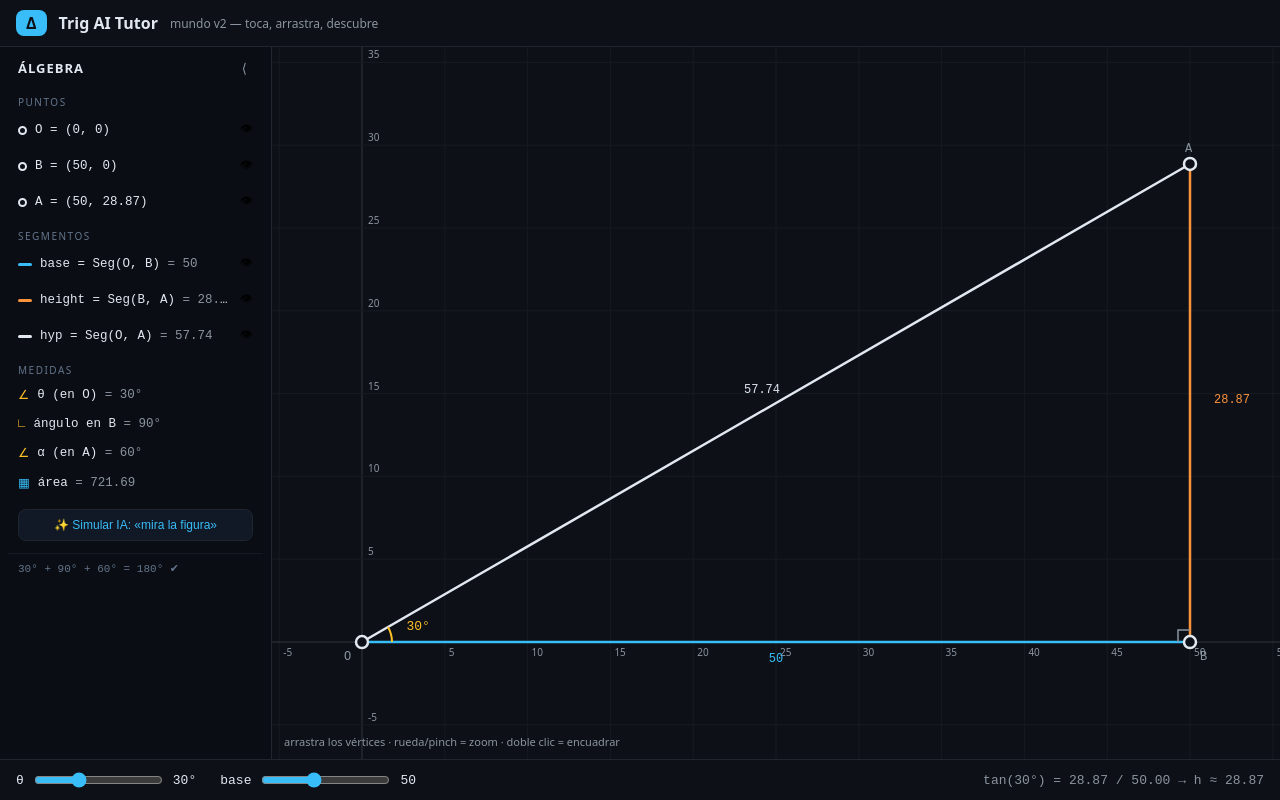
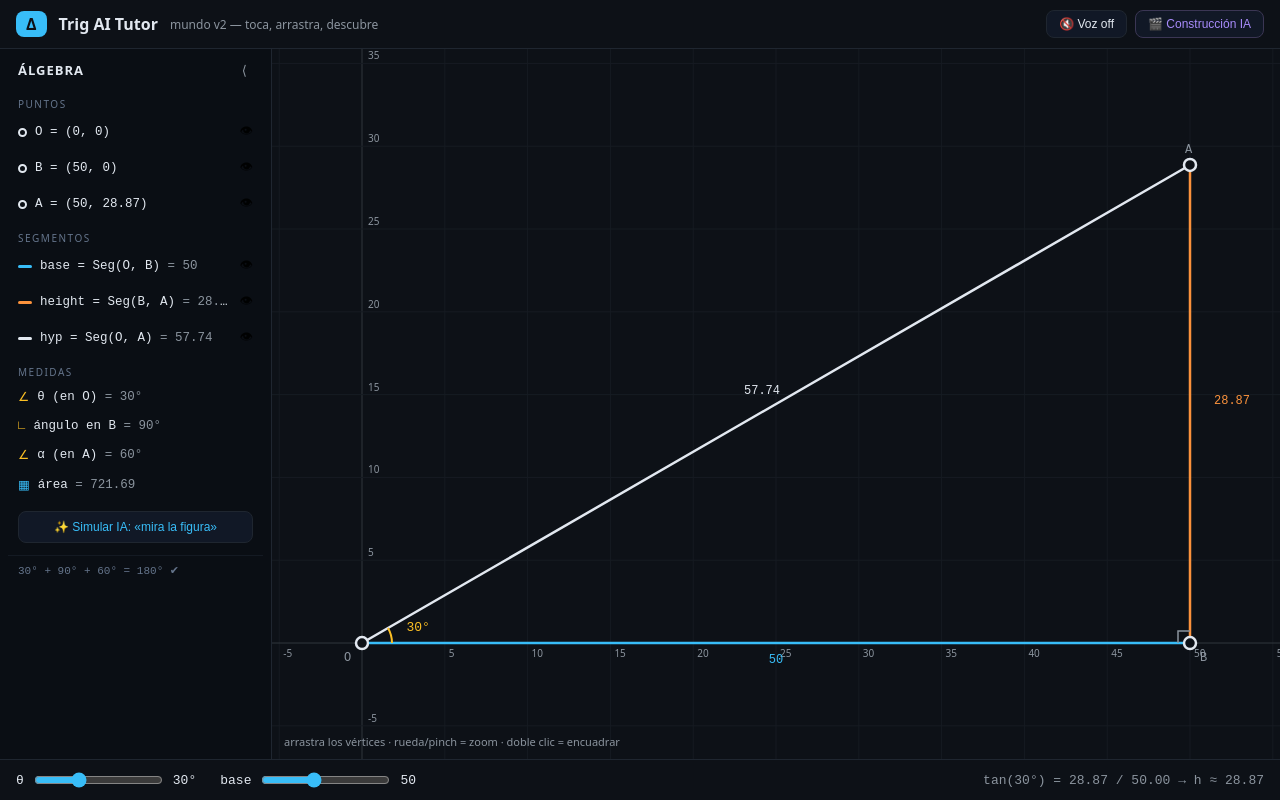
Before and after one commit to helentierro/Trig-Ai-Qwen3.8, a React (Vite) app: page / in a window 1280 px wide. Built offline with nearby package versions, Linux system fonts and the light colour scheme.

Commit message:
feat: B - director de escena IA con cursor y voz

```diff
--- a/src/App.tsx
+++ b/src/App.tsx
@@ -1,11 +1,20 @@
 import { TriangleCanvas } from './components/canvas/TriangleCanvas';
 import { AlgebraPanel } from './components/panel/AlgebraPanel';
 import { useCanvasStore } from './stores/canvasStore';
+import { runConstruction } from './services/scenePlayer';
+
+const btn: React.CSSProperties = {
+  padding: '6px 12px', borderRadius: 8, border: '1px solid #1f2630',
+  background: '#111826', color: '#e2e8f0', cursor: 'pointer', fontSize: 12,
+};
 
 export default function App() {
   const m = useCanvasStore((s) => s.measures);
   const setAngleDeg = useCanvasStore((s) => s.setAngleDeg);
   const setBase = useCanvasStore((s) => s.setBase);
+  const voiceOn = useCanvasStore((s) => s.voiceOn);
+  const setVoiceOn = useCanvasStore((s) => s.setVoiceOn);
+  const playing = useCanvasStore((s) => s.playing);
 
   return (
     <div style={{ display: 'flex', flexDirection: 'column', height: '100vh', background: '#0d1117', color: '#e2e8f0' }}>
@@ -13,6 +22,12 @@ export default function App() {
         <span style={{ background: '#38bdf8', color: '#0d1117', fontWeight: 800, borderRadius: 8, padding: '2px 10px' }}>Δ</span>
         <strong>Trig AI Tutor</strong>
         <span style={{ color: '#8b949e', fontSize: 12 }}>mundo v2 — toca, arrastra, descubre</span>
+        <span style={{ marginLeft: 'auto', display: 'flex', gap: 8 }}>
+          <button style={btn} onClick={() => setVoiceOn(!voiceOn)}>{voiceOn ? '🔊 Voz on' : '🔇 Voz off'}</button>
+          <button style={{ ...btn, color: '#a78bfa', borderColor: '#3b3654' }} disabled={playing} onClick={runConstruction}>
+            🎬 {playing ? 'Construyendo…' : 'Construcción IA'}
+          </button>
+        </span>
       </header>
 
       <div style={{ flex: 1, display: 'flex', minHeight: 0 }}>
@@ -25,12 +40,12 @@ export default function App() {
       <footer style={{ borderTop: '1px solid #1f2630', padding: '10px 16px', display: 'flex', gap: 24, alignItems: 'center', fontFamily: 'monospace', fontSize: 13 }}>
         <label style={{ display: 'flex', alignItems: 'center', gap: 8 }}>
           θ
-          <input type="range" min={1} max={89} value={Math.round(m.angleDeg)} onChange={(e) => setAngleDeg(+e.target.value)} />
+          <input type="range" min={1} max={89} value={Math.round(m.angleDeg)} disabled={playing} onChange={(e) => setAngleDeg(+e.target.value)} />
           {m.angleDeg.toFixed(0)}°
         </label>
         <label style={{ display: 'flex', alignItems: 'center', gap: 8 }}>
           base
-          <input type="range" min={5} max={120} value={Math.round(m.base)} onChange={(e) => setBase(+e.target.value)} />
+          <input type="range" min={5} max={120} value={Math.round(m.base)} disabled={playing} onChange={(e) => setBase(+e.target.value)} />
           {m.base.toFixed(0)}
         </label>
         <span style={{ marginLeft: 'auto', color: '#8b949e' }}>
--- a/src/components/canvas/InteractionLayer.tsx
+++ b/src/components/canvas/InteractionLayer.tsx
@@ -2,7 +2,7 @@ import { useEffect, useRef, useState, type ReactNode, type PointerEvent as React
 import { useCanvasStore } from '../../stores/canvasStore';
 import { type Vec2, screenToWorld, worldToScreen } from '../../utils/coordinateTransform';
 
-const HIT_RADIUS = 18; // px táctiles generosos (tablet/niño)
+const HIT_RADIUS = 18;
 
 export function InteractionLayer({ children }: { children: ReactNode }) {
   const ref = useRef<HTMLDivElement>(null);
@@ -18,7 +18,8 @@ export function InteractionLayer({ children }: { children: ReactNode }) {
   };
 
   const hitTest = (pt: Vec2): string | null => {
-    const { points, camera } = useCanvasStore.getState();
+    const { points, camera, playing } = useCanvasStore.getState();
+    if (playing) return null; // mientras la IA construye, el niño mira (pan/zoom sí)
     for (const p of Object.values(points)) {
       if (!p.visible) continue;
       const sp = worldToScreen(p.pos, camera);
@@ -47,7 +48,7 @@ export function InteractionLayer({ children }: { children: ReactNode }) {
     const prev = pointers.current.get(e.pointerId);
     const st = useCanvasStore.getState();
 
-    if (!prev) { st.setHover(hitTest(pt)); return; } // solo hover, sin botón
+    if (!prev) { st.setHover(hitTest(pt)); return; }
 
     if (gesture.current?.type === 'pinch' && pointers.current.size >= 2) {
       const [[id1, a], [id2, b]] = [...pointers.current.entries()];
--- a/src/components/canvas/TriangleCanvas.tsx
+++ b/src/components/canvas/TriangleCanvas.tsx
@@ -3,13 +3,13 @@ import { useCanvasStore } from '../../stores/canvasStore';
 import { niceGridStep, screenToWorld, worldToScreen } from '../../utils/coordinateTransform';
 import { InteractionLayer } from './InteractionLayer';
 
-const C = { bg: '#0d1117', grid: '#161b22', axis: '#30363d', text: '#8b949e', angle: '#fbbf24' };
+const C = { bg: '#0d1117', grid: '#161b22', axis: '#30363d', text: '#8b949e', angle: '#fbbf24', ia: '#a78bfa' };
 const fmt = (n: number) => `${Number(n.toFixed(2))}`;
 
 export function TriangleCanvas() {
   const wrapRef = useRef<HTMLDivElement>(null);
   const s = useCanvasStore();
-  const { camera: cam, viewport, points, segments, measures, hoverId, dragId, snapBadge, selectedId, pulseId } = s;
+  const { camera: cam, viewport, points, segments, measures, hoverId, dragId, snapBadge, selectedId, pulseId, drawn, aiCursor, subtitle } = s;
 
   useEffect(() => {
     const el = wrapRef.current!;
@@ -44,7 +44,7 @@ export function TriangleCanvas() {
     if (y !== 0) gridEls.push(<text key={`ht${i}`} x={Math.min(Math.max(o.x, 4), viewport.w - 30) + 6} y={sy - 4} fill={C.text} fontSize={10}>{y.toFixed(dec)}</text>);
   }
 
-  // ── Triángulo vivo ──
+  // ── Triángulo vivo (con progreso de dibujo de la IA) ──
   const S = { O: worldToScreen(points.O.pos, cam), B: worldToScreen(points.B.pos, cam), A: worldToScreen(points.A.pos, cam) };
   const norm = (v: { x: number; y: number }) => { const l = Math.hypot(v.x, v.y) || 1; return { x: v.x / l, y: v.y / l }; };
   const u = norm({ x: S.O.x - S.B.x, y: S.O.y - S.B.y });
@@ -54,6 +54,7 @@ export function TriangleCanvas() {
   const th = (measures.angleDeg * Math.PI) / 180;
   const lit = (id: string) => hoverId === id || selectedId === id || pulseId === id;
   const vis = (id: string) => segments.find((g) => g.id === id)?.visible ?? true;
+  const done = (drawn['hyp'] ?? 1) >= 1; // marcadores y labels aparecen al terminar el dibujo
 
   return (
     <div ref={wrapRef} style={{ position: 'relative', width: '100%', height: '100%', background: C.bg, userSelect: 'none' }}>
@@ -61,45 +62,51 @@ export function TriangleCanvas() {
         <svg width={viewport.w} height={viewport.h}>
           {gridEls}
 
-          {lit('area') && (
+          {done && lit('area') && (
             <polygon points={`${S.O.x},${S.O.y} ${S.B.x},${S.B.y} ${S.A.x},${S.A.y}`} fill="#38bdf8" fillOpacity={0.12} />
           )}
 
-          {/* lados con brillo cuando el panel o la IA los señala */}
-          {segments.filter((g) => g.visible).map((seg) => {
+          {/* lados: se trazan según el progreso drawn (el lápiz IA dibuja) */}
+          {segments.filter((g) => g.visible && (drawn[g.id] ?? 1) > 0).map((seg) => {
             const P = S[seg.a as 'O' | 'B' | 'A'];
-            const Q = S[seg.b as 'O' | 'B' | 'A'];
+            const Qf = S[seg.b as 'O' | 'B' | 'A'];
+            const t = drawn[seg.id] ?? 1;
+            const Q = { x: P.x + (Qf.x - P.x) * t, y: P.y + (Qf.y - P.y) * t };
             return (
               <g key={seg.id}>
-                {lit(seg.id) && (
-                  <line x1={P.x} y1={P.y} x2={Q.x} y2={Q.y} stroke={seg.color} strokeWidth={9} strokeLinecap="round"
+                {t >= 1 && lit(seg.id) && (
+                  <line x1={P.x} y1={P.y} x2={Qf.x} y2={Qf.y} stroke={seg.color} strokeWidth={9} strokeLinecap="round"
                         className={pulseId === seg.id ? 'glow-pulse' : undefined}
                         strokeOpacity={pulseId === seg.id ? undefined : 0.3} />
                 )}
-                <line x1={P.x} y1={P.y} x2={Q.x} y2={Q.y} stroke={seg.color} strokeWidth={lit(seg.id) ? 3.5 : 2.5} strokeLinecap="round" />
+                <line x1={P.x} y1={P.y} x2={Q.x} y2={Q.y} stroke={seg.color} strokeWidth={t >= 1 && lit(seg.id) ? 3.5 : 2.5} strokeLinecap="round" />
               </g>
             );
           })}
 
-          {/* marcador de ángulo recto en B */}
+          {done && (
             <path d={`M ${S.B.x + u.x * sz} ${S.B.y + u.y * sz} L ${S.B.x + (u.x + v.x) * sz} ${S.B.y + (u.y + v.y) * sz} L ${S.B.x + v.x * sz} ${S.B.y + v.y * sz}`}
                   fill="none" stroke={lit('angleB') ? C.angle : C.text} strokeWidth={1.5} />
+          )}
 
-          {/* arco del ángulo θ en O */}
+          {done && (
             <path d={`M ${S.O.x + r} ${S.O.y} A ${r} ${r} 0 0 0 ${S.O.x + r * Math.cos(th)} ${S.O.y - r * Math.sin(th)}`}
                   fill="none" stroke={C.angle} strokeWidth={lit('angleO') ? 3.5 : 2} />
+          )}
+          {done && (
             <text x={S.O.x + (r + 16) * Math.cos(th / 2)} y={S.O.y - (r + 16) * Math.sin(th / 2)} fill={C.angle} fontSize={13} fontFamily="monospace">
               {fmt(measures.angleDeg)}°
             </text>
+          )}
 
-          {/* labels de lados (respetan visibilidad) */}
-          {vis('base') && <text x={(S.O.x + S.B.x) / 2} y={S.O.y + 20} fill="#38bdf8" fontSize={12} fontFamily="monospace" textAnchor="middle">{fmt(measures.base)}</text>}
-          {vis('height') && <text x={S.B.x + 24} y={(S.B.y + S.A.y) / 2} fill="#fb923c" fontSize={12} fontFamily="monospace">{fmt(measures.height)}</text>}
-          {vis('hyp') && <text x={(S.O.x + S.A.x) / 2 - 14} y={(S.O.y + S.A.y) / 2 - 10} fill="#e2e8f0" fontSize={12} fontFamily="monospace" textAnchor="middle">{fmt(measures.hyp)}</text>}
+          {done && vis('base') && <text x={(S.O.x + S.B.x) / 2} y={S.O.y + 20} fill="#38bdf8" fontSize={12} fontFamily="monospace" textAnchor="middle">{fmt(measures.base)}</text>}
+          {done && vis('height') && <text x={S.B.x + 24} y={(S.B.y + S.A.y) / 2} fill="#fb923c" fontSize={12} fontFamily="monospace">{fmt(measures.height)}</text>}
+          {done && vis('hyp') && <text x={(S.O.x + S.A.x) / 2 - 14} y={(S.O.y + S.A.y) / 2 - 10} fill="#e2e8f0" fontSize={12} fontFamily="monospace" textAnchor="middle">{fmt(measures.hyp)}</text>}
 
-          {/* vértices arrastrables con letra */}
-          {Object.values(points).filter((p) => p.visible).map((p) => {
+          {/* vértices con pop de aparición */}
+          {Object.values(points).filter((p) => p.visible && (drawn[p.id] ?? 1) > 0).map((p) => {
             const sp = S[p.id as 'O' | 'B' | 'A'];
+            const pop = drawn[p.id] ?? 1;
             const active = hoverId === p.id || dragId === p.id;
             const off = { O: { x: -18, y: 18 }, B: { x: 10, y: 18 }, A: { x: -5, y: -12 } }[p.id as 'O' | 'B' | 'A']!;
             return (
@@ -108,13 +115,35 @@ export function TriangleCanvas() {
                   <circle cx={sp.x} cy={sp.y} r={13} fill="none" stroke={selectedId === p.id ? '#fbbf24' : '#38bdf8'}
                           strokeOpacity={0.6} strokeWidth={2} className={pulseId === p.id ? 'glow-pulse' : undefined} />
                 )}
-                <circle cx={sp.x} cy={sp.y} r={active ? 8 : 6} fill={C.bg} stroke="#e2e8f0" strokeWidth={2.5} />
-                <text x={sp.x + off.x} y={sp.y + off.y} fill="#8b949e" fontSize={12} fontFamily="monospace">{p.id}</text>
+                <circle cx={sp.x} cy={sp.y} r={(active ? 8 : 6) * pop} fill={C.bg} stroke="#e2e8f0" strokeWidth={2.5} />
+                {pop >= 1 && <text x={sp.x + off.x} y={sp.y + off.y} fill="#8b949e" fontSize={12} fontFamily="monospace">{p.id}</text>}
               </g>
             );
           })}
+
+          {/* el lápiz de la IA */}
+          {aiCursor.visible && (() => {
+            const c = worldToScreen(aiCursor.pos, cam);
+            return (
+              <g style={{ pointerEvents: 'none' }}>
+                <path d={`M ${c.x} ${c.y} l 14 5 l -8 3 l -3 8 Z`} fill={C.ia} stroke="#fff" strokeWidth={1} />
+                <text x={c.x + 16} y={c.y + 20} fill={C.ia} fontSize={11} fontFamily="monospace" fontWeight={700}>IA</text>
+              </g>
+            );
+          })()}
         </svg>
       </InteractionLayer>
+
+      {subtitle && (
+        <div key={subtitle} className="subtitle" style={{
+          position: 'absolute', bottom: 34, left: '50%', transform: 'translateX(-50%)',
+          background: 'rgba(17,24,38,0.92)', border: '1px solid #2b3648', color: '#e2e8f0',
+          padding: '8px 14px', borderRadius: 12, fontSize: 13, maxWidth: '70%', pointerEvents: 'none',
+          display: 'flex', gap: 8, alignItems: 'center',
+        }}>
+          <span style={{ color: C.ia, fontWeight: 700 }}>IA</span> {subtitle}
+        </div>
+      )}
 
       {snapBadge && (
         <div style={{ position: 'absolute', top: 16, left: '50%', transform: 'translateX(-50%)', background: '#fbbf24', color: '#111', fontWeight: 700, fontFamily: 'monospace', padding: '4px 14px', borderRadius: 999, fontSize: 15, pointerEvents: 'none' }}>
--- a/src/index.css
+++ b/src/index.css
@@ -5,3 +5,6 @@ input[type='range'] { accent-color: #38bdf8; }
 
 @keyframes pulseGlow { 0%, 100% { stroke-opacity: .15; } 50% { stroke-opacity: .7; } }
 .glow-pulse { animation: pulseGlow .8s ease-in-out infinite; }
+
+@keyframes fadeUp { from { opacity: 0; transform: translate(-50%, 6px); } to { opacity: 1; transform: translate(-50%, 0); } }
+.subtitle { animation: fadeUp .3s ease-out; }
--- /dev/null
+++ b/src/services/scenePlayer.ts
@@ -0,0 +1,112 @@
+import { useCanvasStore } from '../stores/canvasStore';
+import type { SceneScript } from '../types/ai';
+
+const ease = (t: number) => 1 - Math.pow(1 - t, 3); // ease-out cúbico
+const sleep = (ms: number) => new Promise((r) => setTimeout(r, ms));
+
+function tween(ms: number, fn: (t: number) => void): Promise<void> {
+  return new Promise((res) => {
+    const t0 = performance.now();
+    const loop = (now: number) => {
+      const t = Math.min(1, (now - t0) / ms);
+      fn(ease(t));
+      if (t < 1) requestAnimationFrame(loop);
+      else res();
+    };
+    requestAnimationFrame(loop);
+  });
+}
+
+// TTS de navegador como placeholder (luego ElevenLabs, misma interfaz)
+function speak(text: string): Promise<void> {
+  return new Promise((res) => {
+    if (!('speechSynthesis' in window)) return res();
+    const u = new SpeechSynthesisUtterance(text);
+    u.lang = 'es-ES';
+    u.rate = 1.05;
+    const timeout = setTimeout(() => res(), Math.min(text.length * 70, 9000));
+    u.onend = () => { clearTimeout(timeout); res(); };
+    u.onerror = () => { clearTimeout(timeout); res(); };
+    window.speechSynthesis.speak(u);
+  });
+}
+
+export async function playScene(script: SceneScript) {
+  const st = () => useCanvasStore.getState();
+  if (st().playing) return;
+  st().setPlaying(true);
+
+  for (const step of script) {
+    const s = st();
+    switch (step.type) {
+      case 'cursor': {
+        if (step.to === null) { s.setAiCursor(null); break; }
+        if (!s.aiCursor.visible) s.setAiCursor(step.to);
+        else {
+          const from = { ...s.aiCursor.pos };
+          const to = step.to;
+          await tween(step.ms ?? 700, (t) =>
+            s.setAiCursor({ x: from.x + (to.x - from.x) * t, y: from.y + (to.y - from.y) * t }));
+        }
+        break;
+      }
+      case 'point':
+        await tween(step.ms ?? 300, (t) => s.setDrawn(step.id, t));
+        break;
+      case 'segment': {
+        const seg = s.segments.find((g) => g.id === step.id);
+        if (!seg) break;
+        const P = s.points[seg.a].pos, Q = s.points[seg.b].pos;
+        if (!s.aiCursor.visible) s.setAiCursor(P);
+        await tween(step.ms ?? 900, (t) => {
+          s.setDrawn(step.id, t);
+          s.setAiCursor({ x: P.x + (Q.x - P.x) * t, y: P.y + (Q.y - P.y) * t }); // el cursor es el lápiz
+        });
+        break;
+      }
+      case 'pulse':
+        s.pulse(step.id, step.ms ?? 1400);
+        await sleep(step.ms ?? 1400);
+        break;
+      case 'say':
+        s.setSubtitle(step.text);
+        if (st().voiceOn) await speak(step.text);
+        else await sleep(Math.min(900 + step.text.length * 35, 4200));
+        break;
+      case 'wait':
+        await sleep(step.ms);
+        break;
+    }
+  }
+  st().setPlaying(false);
+}
+
+// La IA construye el triángulo ACTUAL (el que el niño tenga en pantalla)
+export function buildTriangleScript(): SceneScript {
+  const { points, measures } = useCanvasStore.getState();
+  const deg = Math.round(measures.angleDeg);
+  return [
+    { type: 'say', text: `Voy a construir un triángulo rectángulo de ${deg}°. Mira cómo lo hago.` },
+    { type: 'cursor', to: points.O.pos },
+    { type: 'point', id: 'O' },
+    { type: 'say', text: 'Primero marco el origen O.' },
+    { type: 'segment', id: 'base' },
+    { type: 'point', id: 'B' },
+    { type: 'say', text: `Dibujo la base de ${Math.round(measures.base)} unidades hasta B.` },
+    { type: 'segment', id: 'height' },
+    { type: 'point', id: 'A' },
+    { type: 'say', text: 'Levanto el cateto vertical: aquí vivirá la altura.' },
+    { type: 'segment', id: 'hyp' },
+    { type: 'say', text: 'Cierro con la hipotenusa: el camino directo de O a A.' },
+    { type: 'pulse', id: 'angleO' },
+    { type: 'say', text: `El ángulo θ queda en ${deg}°. Ahora es tuyo: arrástralo y descubre.` },
+    { type: 'cursor', to: null },
+  ];
+}
+
+export function runConstruction() {
+  const st = useCanvasStore.getState();
+  if (st.playing) return;
+  st.resetConstruction();
+  void playScene(buildTriangleScript());
+}
--- a/src/stores/canvasStore.ts
+++ b/src/stores/canvasStore.ts
@@ -1,7 +1,6 @@
 import { create } from 'zustand';
 import { type Camera, type Vec2, clamp, niceGridStep, screenToWorld } from '../utils/coordinateTransform';
 
-// ── Scene graph: objetos con id, manipulables por el usuario Y por la IA ──
 export interface PointNode {
   id: string;
   pos: Vec2;
@@ -12,7 +11,6 @@ export interface PointNode {
 export interface SegmentNode { id: string; a: string; b: string; color: string; visible: boolean }
 export interface Measures { base: number; height: number; hyp: number; angleDeg: number; area: number }
 
-// ── Interaction bus: semilla de los "momentos enseñables" ─────────────────
 export type CanvasEvent =
   | { type: 'drag-start'; id: string }
   | { type: 'drag-end'; id: string; measures: Measures }
@@ -43,6 +41,8 @@ const initialPoints = (): Record<string, PointNode> => ({
   A: { id: 'A', pos: { x: 50, y: 50 * Math.tan(rad(30)) }, constraint: 'free', role: 'apice', visible: true },
 });
 
+const FULL_DRAWN = { O: 1, B: 1, A: 1, base: 1, height: 1, hyp: 1 };
+
 interface CanvasState {
   points: Record<string, PointNode>;
   segments: SegmentNode[];
@@ -55,6 +55,12 @@ interface CanvasState {
   pulseId: string | null;
   snapBadge: { label: string } | null;
   lockedAngle: number | null;
+  drawn: Record<string, number>;            // progreso de dibujo 0..1 por objeto
+  aiCursor: { pos: Vec2; visible: boolean }; // el lápiz de la IA
+  subtitle: string | null;
+  transcript: string[];
+  playing: boolean;
+  voiceOn: boolean;
 
   setViewport: (w: number, h: number) => void;
   fitView: () => void;
@@ -69,6 +75,12 @@ interface CanvasState {
   endDrag: () => void;
   setAngleDeg: (d: number) => void;
   setBase: (b: number) => void;
+  setDrawn: (id: string, t: number) => void;
+  setAiCursor: (pos: Vec2 | null) => void;
+  setSubtitle: (text: string | null) => void;
+  setPlaying: (b: boolean) => void;
+  setVoiceOn: (b: boolean) => void;
+  resetConstruction: () => void;
 }
 
 export const useCanvasStore = create<CanvasState>()((set, get) => {
@@ -95,6 +107,12 @@ export const useCanvasStore = create<CanvasState>()((set, get) => {
     pulseId: null,
     snapBadge: null,
     lockedAngle: null,
+    drawn: { ...FULL_DRAWN },
+    aiCursor: { pos: { x: 0, y: 0 }, visible: false },
+    subtitle: null,
+    transcript: [],
+    playing: false,
+    voiceOn: false,
 
     setViewport: (w, h) => set({ viewport: { w, h } }),
 
@@ -128,7 +146,6 @@ export const useCanvasStore = create<CanvasState>()((set, get) => {
       return { points, segments: s.segments.map((g) => (g.id === id ? { ...g, visible: !g.visible } : g)) };
     }),
 
-    // El dedo de la IA: señala un objeto y brilla en canvas Y panel a la vez
     pulse: (id, ms = 1500) => {
       set({ pulseId: id });
       setTimeout(() => set((s) => (s.pulseId === id ? { pulseId: null } : {})), ms);
@@ -189,5 +206,25 @@ export const useCanvasStore = create<CanvasState>()((set, get) => {
       };
       set({ points: pts, measures: measure(pts) });
     },
+
+    setDrawn: (id, t) => set((s) => ({ drawn: { ...s.drawn, [id]: clamp(t, 0, 1) } })),
+    setAiCursor: (pos) => set((s) => ({ aiCursor: pos ? { pos, visible: true } : { ...s.aiCursor, visible: false } })),
+    setSubtitle: (text) => set((s) => ({
+      subtitle: text,
+      transcript: text ? [...s.transcript, text] : s.transcript,
+    })),
+    setPlaying: (b) => set({ playing: b }),
+    setVoiceOn: (b) => set({ voiceOn: b }),
+
+    resetConstruction: () => {
+      if ('speechSynthesis' in window) window.speechSynthesis.cancel();
+      set({
+        drawn: { O: 0, B: 0, A: 0, base: 0, height: 0, hyp: 0 },
+        subtitle: null,
+        selectedId: null,
+        pulseId: null,
+        aiCursor: { pos: { x: 0, y: 0 }, visible: false },
+      });
+    },
   };
 });
--- /dev/null
+++ b/src/types/ai.ts
@@ -0,0 +1,14 @@
+import type { Vec2 } from '../utils/coordinateTransform';
+
+// Protocolo de escena: lo que la IA envía al mundo.
+// Cuando exista el backend, estos mismos JSON llegarán por WebSocket
+// (docs/architecture.md §7): { type: 'draw' | 'speak' | ... }
+export type SceneStep =
+  | { type: 'cursor'; to: Vec2 | null; ms?: number }   // el cursor IA se desliza (null = se va)
+  | { type: 'point'; id: string; ms?: number }         // revela un punto (pop)
+  | { type: 'segment'; id: string; ms?: number }       // trazo animado de un segmento
+  | { type: 'pulse'; id: string; ms?: number }         // "mira esto"
+  | { type: 'say'; text: string }                      // subtítulo + voz (si está activada)
+  | { type: 'wait'; ms: number };
+
+export type SceneScript = SceneStep[];
```
Lines whose indentation alone changed are shown as unchanged.
